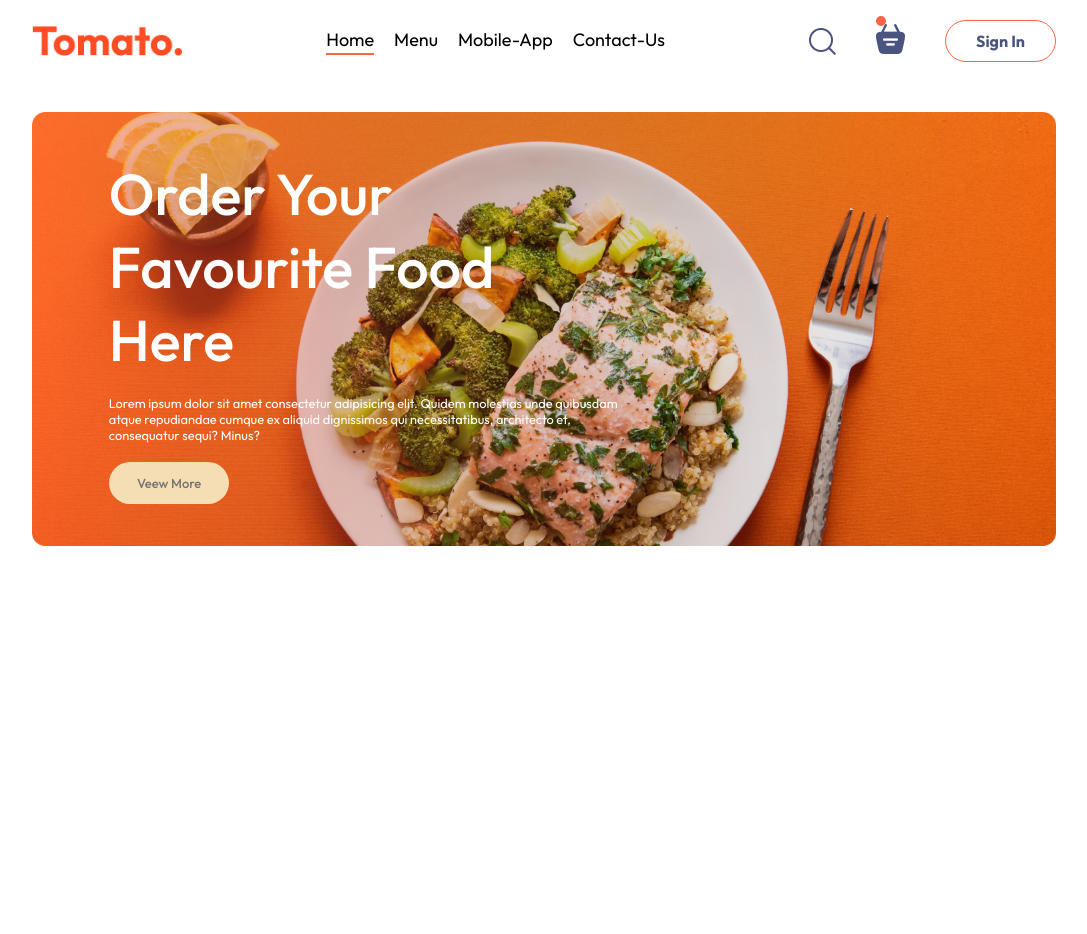
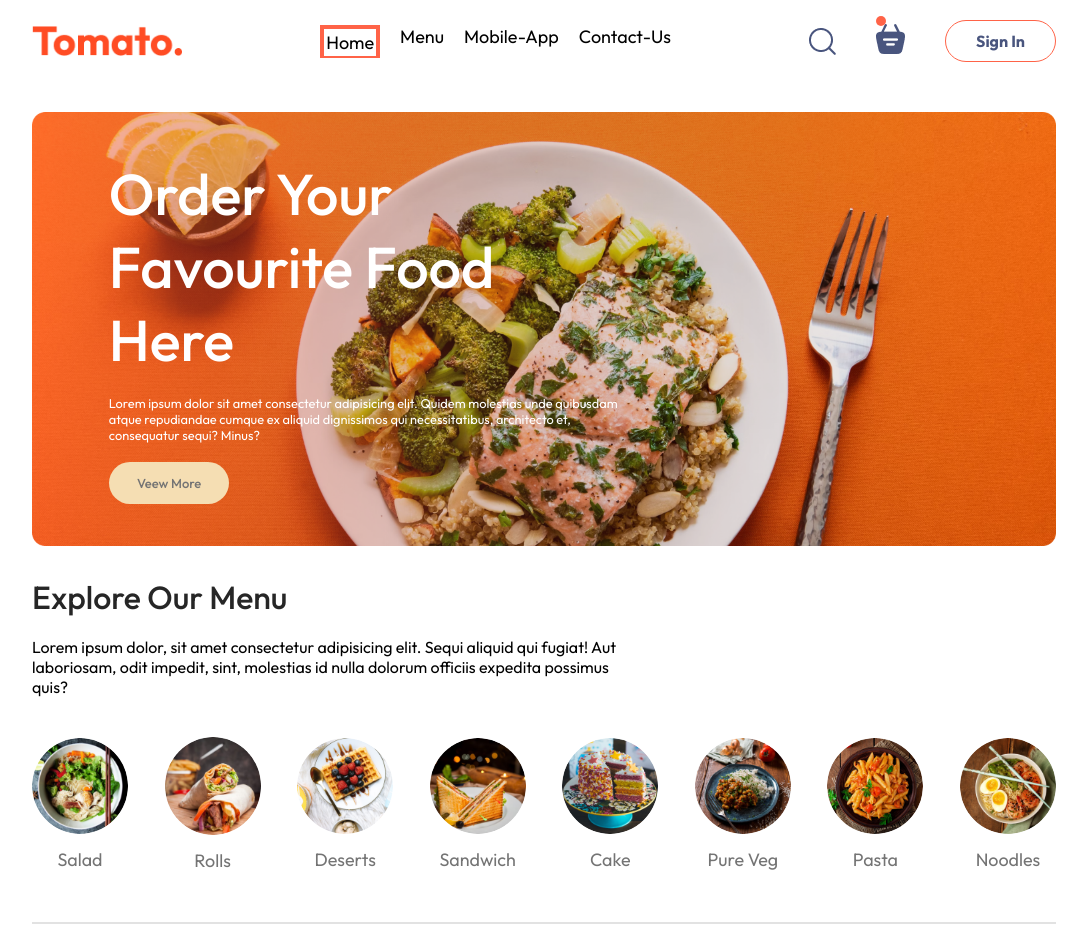
Before and after one commit to rezvirayhan/Food-Del, a React (Vite) app: page / in a window 1280 px wide. Shown: the whole page, without its empty margins (96-1183 px from the left). Before the commit the page ends 800 px from the top, so only its background shows below. Built offline with nearby package versions, Linux system fonts and the light colour scheme.

Commit message:
fact:Explore Our Menu

```diff
--- /dev/null
+++ b/src/Components/ExploreMenu/ExploreMenu.css
@@ -0,0 +1,48 @@
+.ExploreMenu {
+  display: flex;
+  flex-direction: column;
+  gap: 20px;
+}
+.ExploreMenu h1 {
+  color: #262626;
+  font-weight: 500;
+}
+.ExploreMenuText {
+  max-width: 60%;
+  columns: #808080;
+}
+.ExploreMenu-list {
+  display: flex;
+  justify-content: space-between;
+  align-items: center;
+  gap: 30px;
+  text-align: center;
+  margin: 20px 0px;
+  overflow-x: scroll;
+}
+.ExploreMenu-list::-webkit-scrollbar {
+  display: none;
+}
+.ExploreMenu-List-item img {
+  width: 7.5vw;
+  min-width: 80px;
+  cursor: pointer;
+  border-radius: 50%;
+  transition: 0.2s;
+}
+.ExploreMenu-List-item p {
+  margin-top: 10px;
+  color: #747474;
+  font-size: max(1.4vw, 16px);
+  cursor: pointer;
+}
+.ExploreMenu hr {
+  margin: 10px 0px;
+  height: 2px;
+  background-color: #e2e2e2;
+  border: none;
+}
+.active {
+  border: 4px solid tomato;
+  padding: 2px;
+}
--- /dev/null
+++ b/src/Components/ExploreMenu/ExploreMenu.jsx
@@ -0,0 +1,25 @@
+import { menu_list } from '../../assets/assets';
+import './ExploreMenu.css';
+const ExploreMenu = ({ category, setCategory }) => {
+    return (
+        <div className="ExploreMenu" id="ExploreMenu">
+            <h1>Explore Our Menu</h1>
+            <p className="ExploreMenuText">Lorem ipsum dolor, sit amet consectetur adipisicing elit. Sequi aliquid qui fugiat! Aut laboriosam, odit impedit, sint, molestias id nulla dolorum officiis expedita possimus quis?</p>
+            <div className="ExploreMenu-list">
+                {
+                    menu_list.map((item, index) => {
+                        return (
+                            <div onClick={() => setCategory(prev => prev === item.menu_name ? "All" : item.menu_name)} key={index} className="ExploreMenu-List-item">
+                                <img className={category === item.menu_name ? "active" : ""} src={item.menu_image} alt="" />
+                                <p>{item.menu_name}</p>
+                            </div>
+                        )
+                    })
+                }
+            </div>
+            <hr />
+        </div>
+    );
+};
+
+export default ExploreMenu;
--- a/src/Pages/Home/Home.jsx
+++ b/src/Pages/Home/Home.jsx
@@ -1,9 +1,14 @@
+import { useState } from "react";
+
+import ExploreMenu from '../../Components/ExploreMenu/ExploreMenu';
 import Header from '../../Components/Header/Header';
 import './Home.css';
 const Home = () => {
+    const [category, setCategory] = useState("All")
     return (
         <div>
             <Header />
+            <ExploreMenu category={category} setCategory={setCategory} />
         </div>
     );
 };
```
